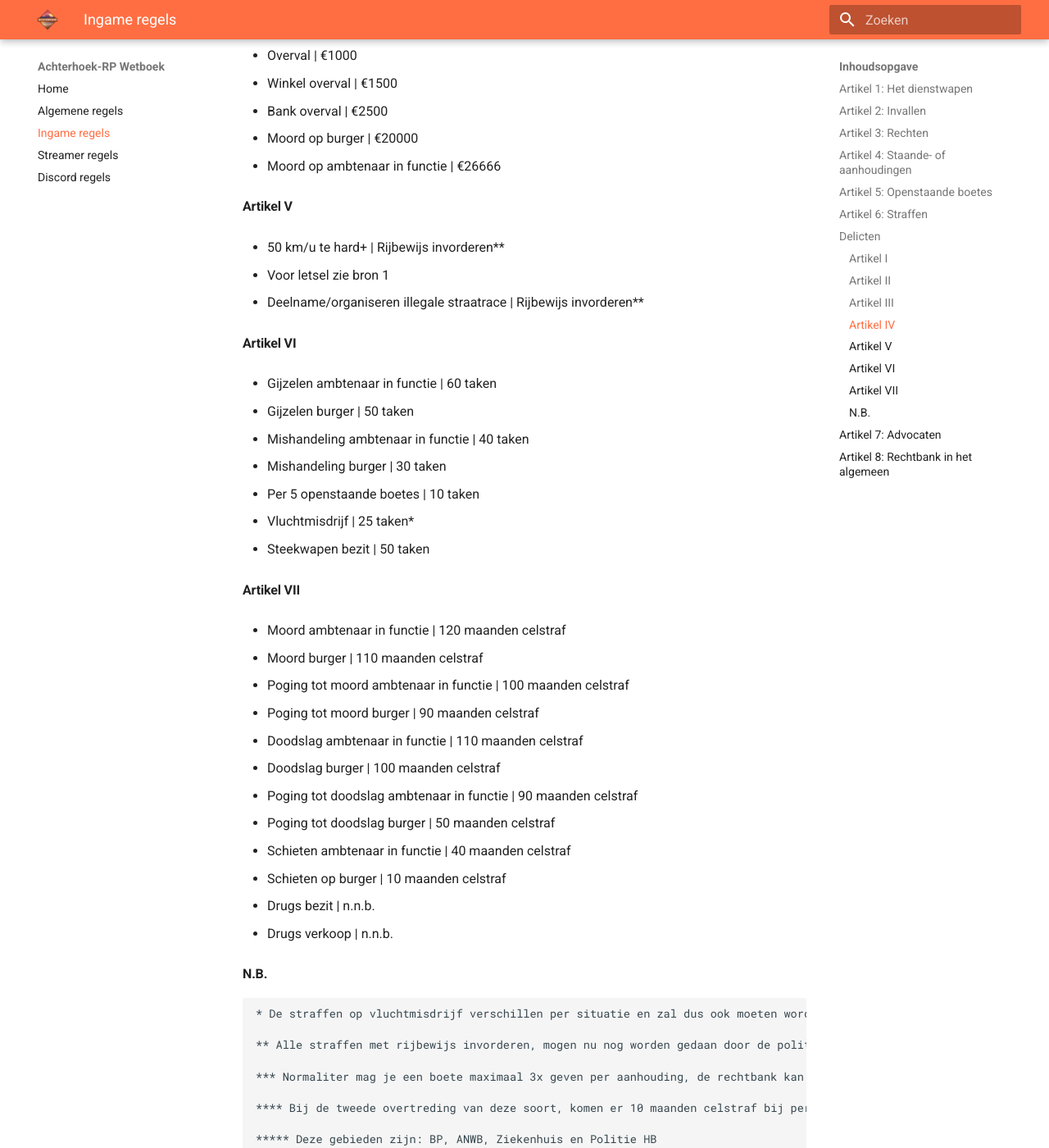
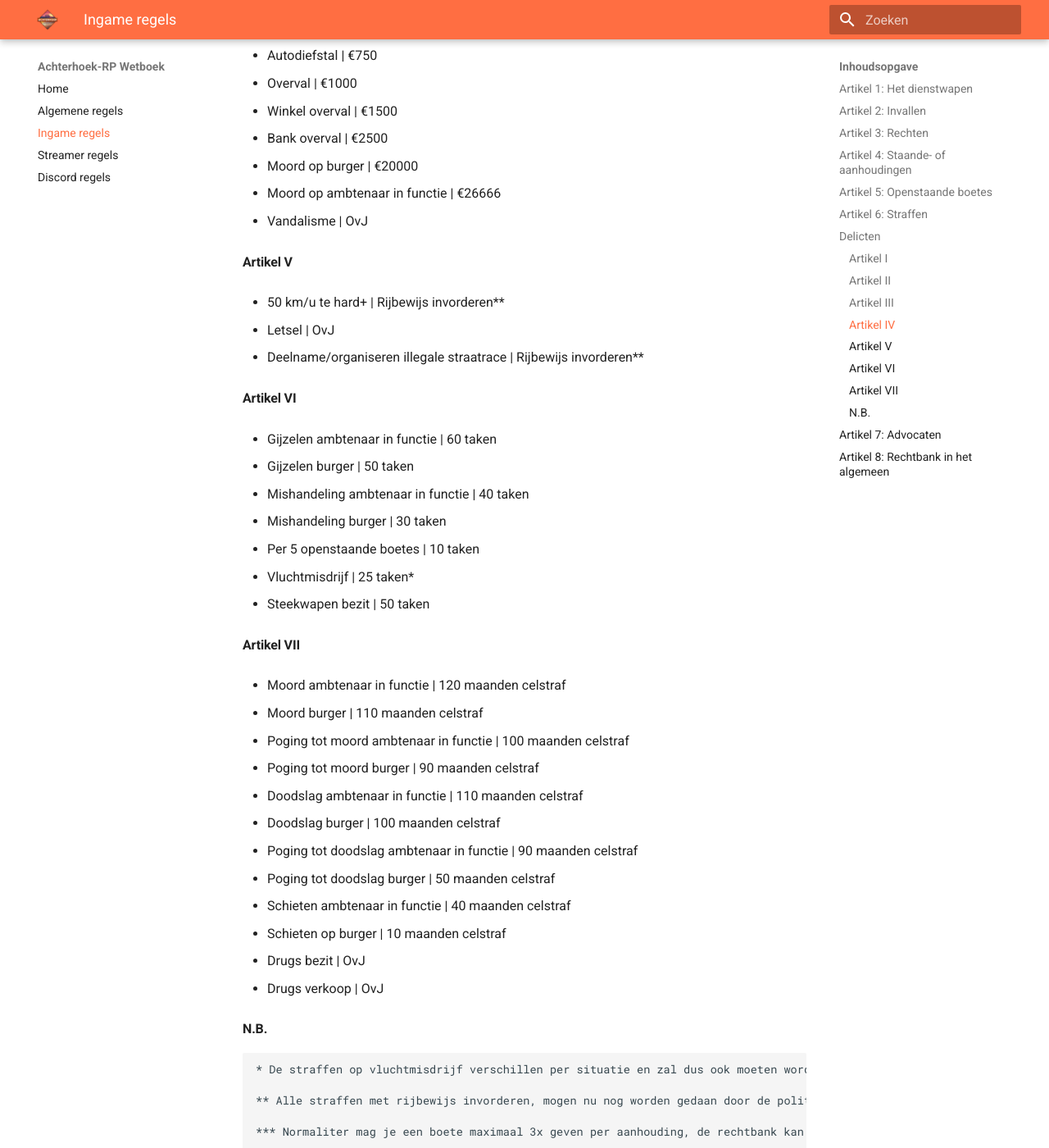
Before and after one commit to Jaccosf/ARP-Wetboek, an MkDocs documentation site: the page built from docs/wetboek.md, in a window 1280 px wide and 1400 px high, scrolled down 3699 px. Shown: the whole window at 82% size. Built offline with MkDocs 1.6.1 and Material for MkDocs 9.7.7, drawn with Linux system fonts in a browser that asks for light colours; some of the changed text lies outside the part shown.

Commit message:
Toegevoegd: Artikel I: rijden zonder helm, Artikel II: Vandalisme

```diff
--- a/docs/wetboek.md
+++ b/docs/wetboek.md
@@ -139,10 +141,12 @@ Alle boetes in artikelen I, II & III zullen €9 administratiekosten extra ontva
 
 - Moord op ambtenaar in functie | €26666
 
+- Vandalisme | OvJ
+
 #### Artikel V
 - 50 km/u te hard+ | Rijbewijs invorderen**
 
-- Voor letsel zie bron 1
+- Letsel | OvJ
 
 - Deelname/organiseren illegale straatrace | Rijbewijs invorderen**
 
@@ -182,9 +186,9 @@ Alle boetes in artikelen I, II & III zullen €9 administratiekosten extra ontva
 
 - Schieten op burger | 10 maanden celstraf
 
-- Drugs bezit | n.n.b.
+- Drugs bezit | OvJ
 
-- Drugs verkoop | n.n.b.
+- Drugs verkoop | OvJ
 
 #### N.B.
 
```
Also changed, not shown: other parts of docs/wetboek.md (+2 -0 lines).
